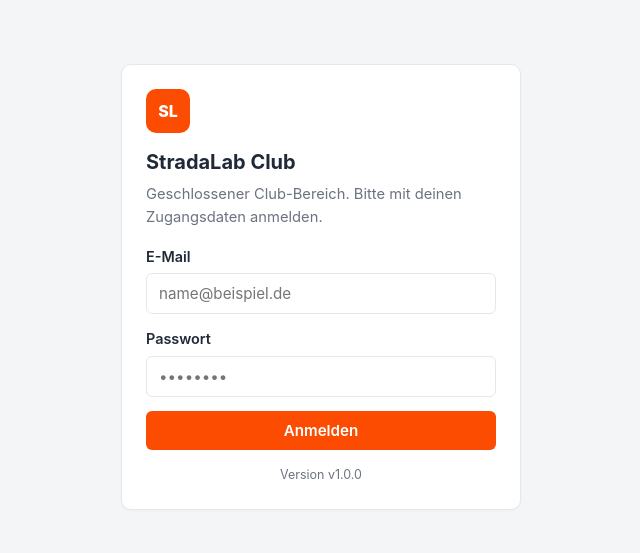
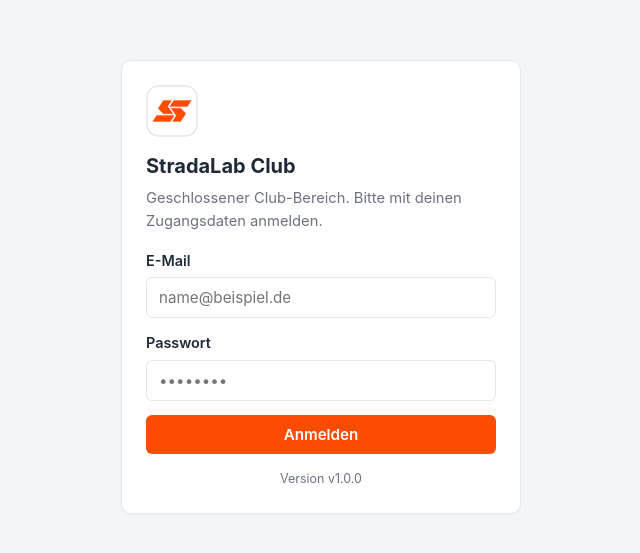
Before and after one commit to RainerLueers/stradalab-dashboard, a plain HTML site: page index.html in a window 1280 px wide. Shown: the part 113-666 px from the top of the page, without its empty margins (319-959 px from the left). Drawn offline with nearby package versions, Linux system fonts and the light colour scheme.

Commit message:
Add files via upload

```diff
--- a/index.html
+++ b/index.html
@@ -13,7 +13,7 @@
   <!-- LOGIN-ANSICHT -->
   <main id="login-view" class="auth-shell hidden">
     <div class="card auth-card">
-      <div class="brand-badge">SL</div>
+      <img src="favicon.svg?v=1.0.0" alt="StradaLab Logo" class="brand-logo-lg">
       <h1 id="login-club-name">StradaLab Club</h1>
       <p class="muted">Geschlossener Club-Bereich. Bitte mit deinen Zugangsdaten anmelden.</p>
 
@@ -42,7 +42,7 @@
       <div class="topbar-inner">
         <div class="topbar-left">
           <div class="brand">
-            <span class="brand-dot"></span>
+            <img src="favicon.svg?v=1.0.0" alt="" class="brand-logo-sm">
             <span id="nav-club-name">StradaLab Club</span>
           </div>
           <nav class="nav-tabs" aria-label="Hauptnavigation">
--- a/style.css
+++ b/style.css
@@ -57,16 +57,23 @@ body {
 .brand {
   display: flex;
   align-items: center;
-  gap: 8px;
+  gap: 9px;
   font-weight: 700;
   font-size: 1.05rem;
 }
 
-.brand-dot {
-  width: 10px;
-  height: 10px;
-  border-radius: 50%;
-  background: var(--accent);
+.brand-logo-sm {
+  width: 28px;
+  height: 28px;
+  display: block;
+  flex-shrink: 0;
+}
+
+.brand-logo-lg {
+  width: 52px;
+  height: 52px;
+  display: block;
+  margin-bottom: 14px;
 }
 
 .nav-tabs {
@@ -154,19 +161,6 @@ body {
 .auth-card {
   width: 100%;
   max-width: 400px;
-}
-
-.brand-badge {
-  width: 44px;
-  height: 44px;
-  border-radius: 10px;
-  background: var(--accent);
-  color: #fff;
-  font-weight: 800;
-  display: flex;
-  align-items: center;
-  justify-content: center;
-  margin-bottom: 14px;
 }
 
 /* Formulare */
```
